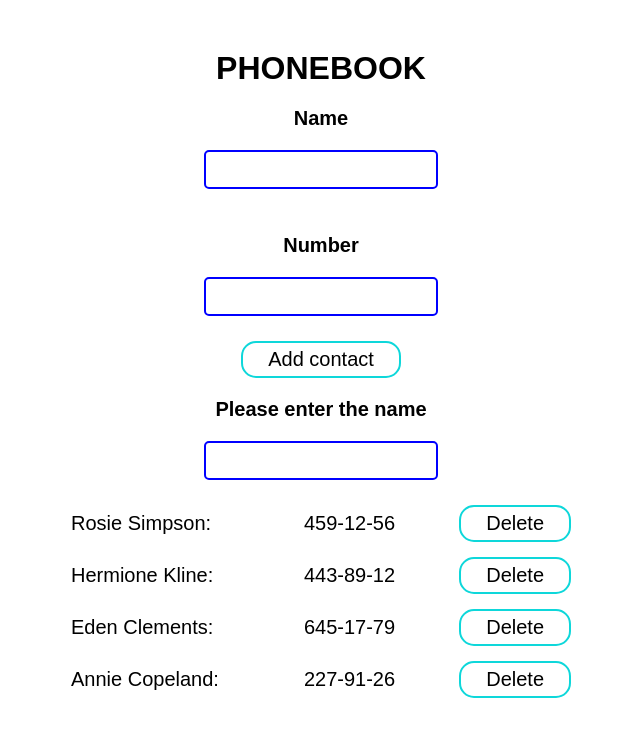
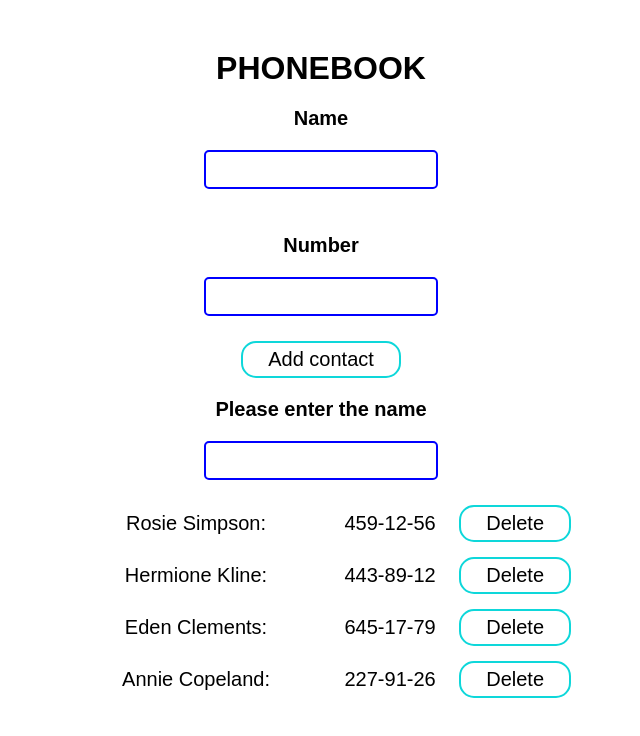
Before and after one commit to Lena-Kharchenko/goit-react-hw-02-phonebook, a React (Create React App) app: page / in a window 1280 px wide. Shown: the top 736 px of the page, without its empty margins (319-959 px from the left). Built offline with nearby package versions, Linux system fonts and the light colour scheme.

Commit message:
update contactlist

```diff
--- a/src/components/contactList/contactList.module.css
+++ b/src/components/contactList/contactList.module.css
@@ -1,9 +1,4 @@
 .name {
   width: calc(100% / 2);
-  text-align: left;
+  text-align: center;
 }
-
-.number {
-  width: calc(100% / 3);
-  text-align: left;
-}
```
